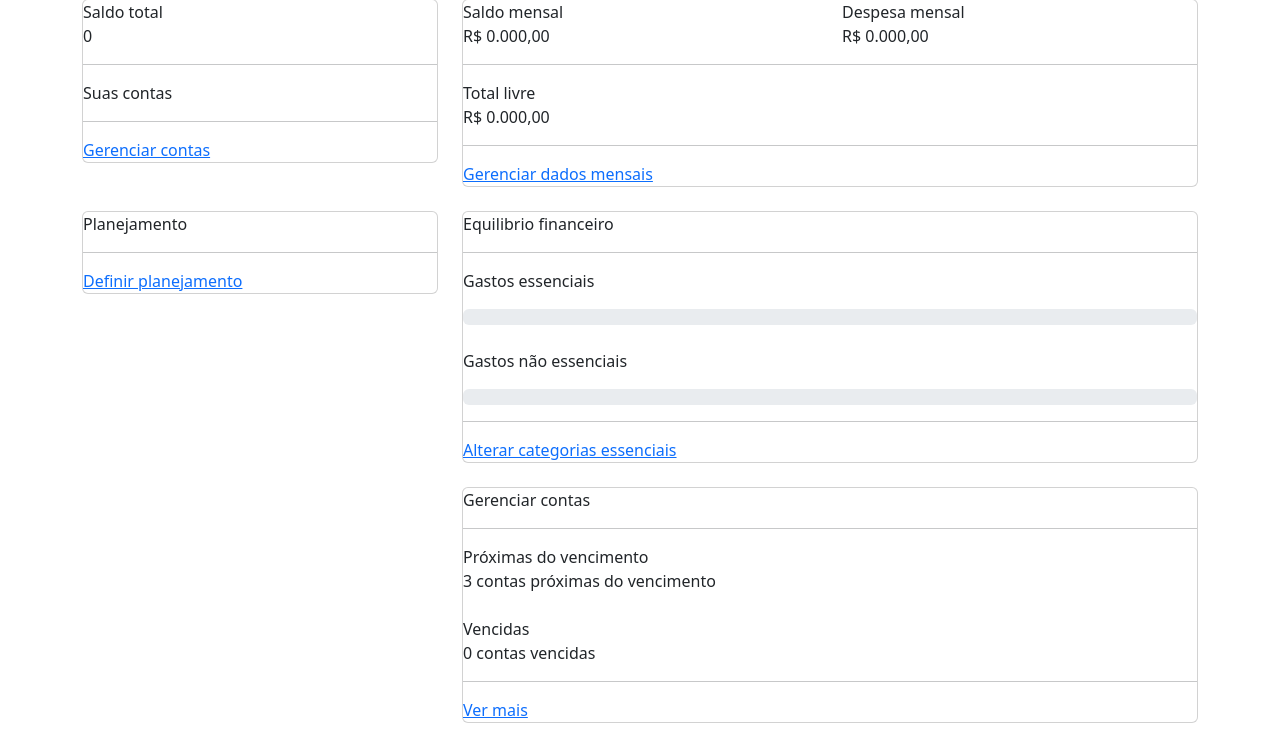
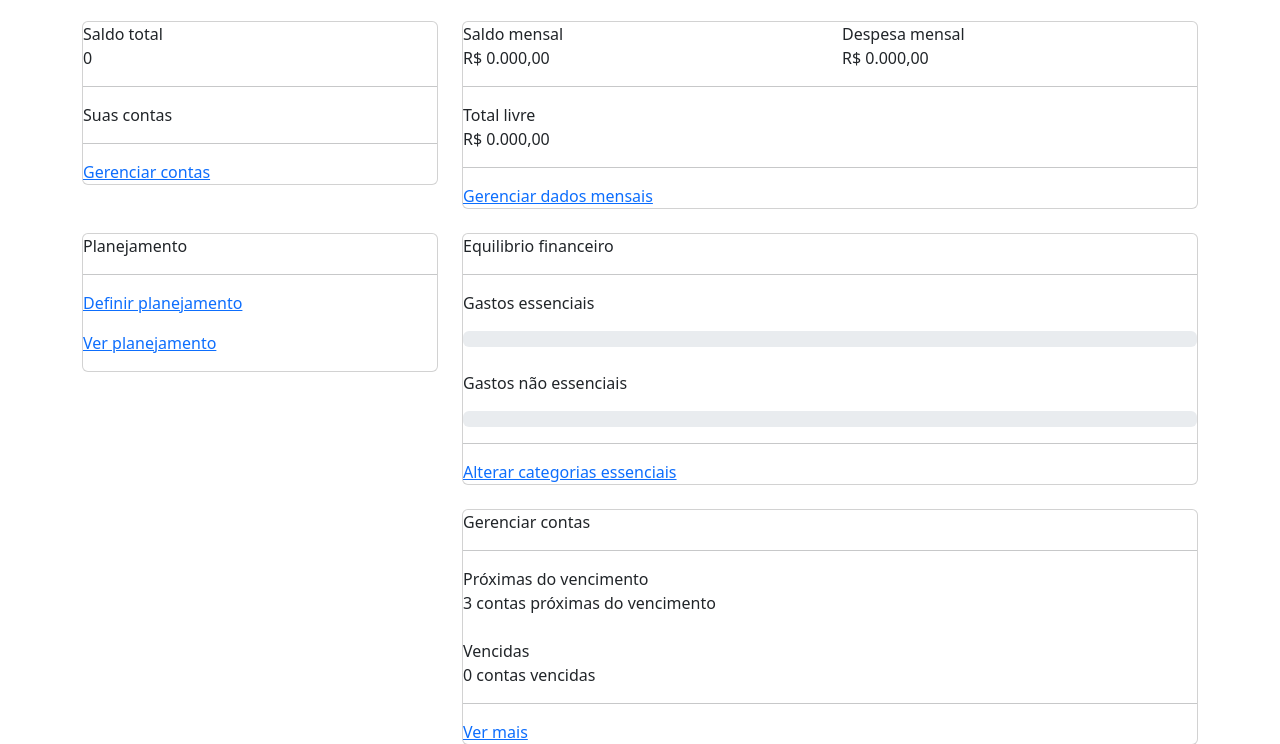
Before and after one commit to ANDERSONGUASSU/Finan.ce, a Django app: page /perfil/home/ in a window 1280 px wide. Shown: the part 479-1223 px from the top of the page. Run offline with Django 4.2, Linux system fonts and the light colour scheme; data that the repository does not hold is empty.

Commit message:
finalizando!!

```diff
--- a/perfil/templates/home.html
+++ b/perfil/templates/home.html
@@ -96,7 +96,7 @@
                     <span class="fonte-destaque">Total livre</span>
                     <span class="font-light negativo">R$ 0.000,00</span>
                     <hr class="hr-borda">
-                    <a href="#" class="botao-principal">Gerenciar dados mensais</a>
+                    <a href="{% url 'gerenciar' %}" class="botao-principal">Gerenciar dados mensais</a>
                 </div>
             </div>
 
@@ -109,7 +109,8 @@
                         <span class="fonte-destaque">Planejamento</span>
                     </div>
                     <hr class="hr-borda">
-                    <a href="#" class="botao-principal">Definir planejamento</a>
+                    <a href="{% url 'definir_planejamento' %}" class="botao-principal mb-3">Definir planejamento</a>
+                    <a href="{% url 'ver_planejamento' %}" class="botao-principal mb-3">Ver planejamento</a>
                 </div>
             </div>
             <div class="col-md-8">
@@ -119,16 +120,16 @@
 
                     <p>Gastos essenciais</p>
                     <div class="progress">
-                        <div class="progress-bar progress-bar-striped bg-info card-progress" role="progressbar"  aria-valuenow="50" aria-valuemin="0" aria-valuemax="100"></div>
+                        <div class="progress-bar progress-bar-striped bg-info" style="width:{{ percentual_gastos_essenciais }}%"role="progressbar"  aria-valuenow="50" aria-valuemin="0" aria-valuemax="100"></div>
                     </div>
                     <br>
                     <p>Gastos não essenciais</p>
                     <div class="progress">
-                        <div class="progress-bar progress-bar-striped bg-info card-progress1" role="progressbar"  aria-valuenow="50" aria-valuemin="0" aria-valuemax="100"></div>
+                        <div class="progress-bar progress-bar-striped bg-info" style="width:{{ percentual_gastos_nao_essenciais }}%" role="progressbar"  aria-valuenow="50" aria-valuemin="0" aria-valuemax="100"></div>
                     </div>
 
                     <hr class="hr-borda">
-                    <a href="#" class="botao-principal">Alterar categorias essenciais</a>
+                    <a href="{% url 'gerenciar' %}" class="botao-principal">Alterar categorias essenciais</a>
 
                 </div>
             </div>
@@ -151,7 +152,7 @@
 
                     <hr class="hr-borda">
 
-                    <a href="#" class="botao-principal">Ver mais</a>
+                    <a href="{% url 'ver_contas' %}" class="botao-principal">Ver mais</a>
 
                 </div>
             </div>
--- a/perfil/utils.py
+++ b/perfil/utils.py
@@ -1,6 +1,27 @@
+from extrato.models import Valores
+from datetime import datetime
+
+
 def calcula_total(obj, campo):
     total = 0
     for i in obj:
         total += getattr(i, campo)
 
     return total
+
+
+def calcula_equilibrio_financeiro():
+    gastos_essenciais = Valores.objects.filter(data__month=datetime.now().month).filter(tipo='S').filter(categoria__essencial=True) # noqa
+    gastos_nao_essenciais = Valores.objects.filter(data__month=datetime.now().month).filter(tipo='S').filter(categoria__essencial=False) # noqa
+
+    total_gastos_essenciais = calcula_total(gastos_essenciais, 'valor')
+    total_gastos_nao_essenciais = calcula_total(gastos_nao_essenciais, 'valor')
+
+    total = total_gastos_essenciais + total_gastos_nao_essenciais
+    try:
+        percentual_gastos_essenciais = total_gastos_essenciais * 100 / total
+        percentual_gastos_nao_essenciais = total_gastos_nao_essenciais * 100 / total # noqa
+
+        return percentual_gastos_essenciais, percentual_gastos_nao_essenciais
+    except ZeroDivisionError:
+        return 0, 0
--- a/perfil/views.py
+++ b/perfil/views.py
@@ -2,16 +2,32 @@ from django.shortcuts import render, redirect
 from .models import Conta, Categoria
 from django.contrib import messages
 from django.contrib.messages import constants
-from .utils import calcula_total
+from .utils import calcula_total, calcula_equilibrio_financeiro
 from extrato.models import Valores
 from django.db.models import Sum
+from datetime import datetime
 
 
 def home(request):
+    valores = Valores.objects.filter(data__month=datetime.now().month)
+    entradas = valores.filter(tipo='E')
+    saidas = valores.filter(tipo='S')
+    total_entradas = calcula_total(entradas, 'valor')
+    total_saidas = calcula_total(saidas, 'valor')
     contas = Conta.objects.all()
     saldo_total = calcula_total(contas, 'valor')
+
+    percentual_gastos_essenciais, percentual_gastos_nao_essenciais = calcula_equilibrio_financeiro() # noqa
     return render(request, 'home.html',
-                  {'contas': contas, 'saldo_total': saldo_total})
+                  {'contas': contas,
+                   'saldo_total': saldo_total,
+                   'total_entradas': total_entradas,
+                   'total_saidas': total_saidas,
+                   'percentual_gastos_essenciais':
+                   int(percentual_gastos_essenciais),
+                   'percentual_gastos_nao_essenciais':
+                   int(percentual_gastos_nao_essenciais),
+                   })
 
 
 def gerenciar(request):
--- a/templates/base/base.html
+++ b/templates/base/base.html
@@ -4,6 +4,8 @@
   <head>
     <meta charset="utf-8">
     <meta name="viewport" content="width=device-width, initial-scale=1">
+    <meta name="keywords" content="Aplicativo de finanças, Pythonando, Melhorar finanças, Gerenciamento financeiro, Finanças pessoais, Economizar dinheiro, Orçamento pessoal, Controle financeiro">
+    <meta name="description" content="Descubra uma nova abordagem para melhorar suas finanças com o aplicativo do Pythonando. Desfrute de uma experiência diferente, intuitiva e poderosa para gerenciar suas finanças de forma eficiente e eficaz.">
 
     <link rel="stylesheet" href="{% static 'geral/css/base.css' %}">
     <title>{% block 'title' %}{% endblock 'title' %}</title>
@@ -12,8 +14,8 @@
 
   </head>
   <body>
-    <nav class="navbar navbar-expand-lg navbar-dark" style="background-color: #201F1F;">
-        <a class="navbar-brand" style="margin-left: 30px" href="">FINAN.CE</a>
+    <nav class="navbar navbar-expand-lg navbar-dark bg-dark">
+        <a class="navbar-brand p-3" href="{% url 'home' %}">FINAN.CE</a>
     </nav>
     {% block 'body' %}{% endblock 'body' %}
     <script src="https://cdn.jsdelivr.net/npm/bootstrap@5.3.0-alpha1/dist/js/bootstrap.bundle.min.js"></script>
```
Also changed, not shown: other parts of perfil/templates/home.html (+4 -4 lines).
